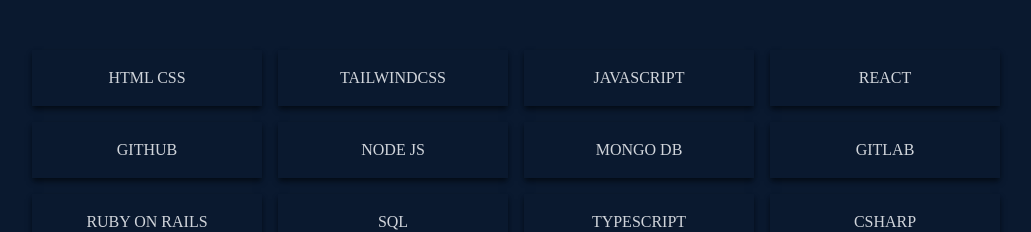
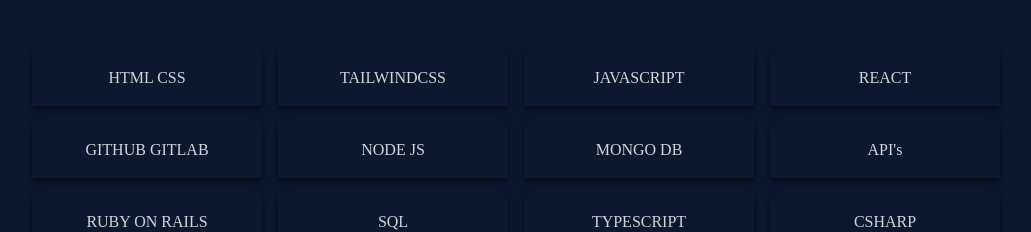
Before and after one commit to sabbatj/react-portfolio-js, a React (Create React App) app: page / in a window 1280 px wide. Shown: the part 1960-2192 px from the top of the page, without its empty margins (124-1155 px from the left). Built offline with nearby package versions, Linux system fonts and the light colour scheme.

Commit message:
Update skills.screen.tsx

```diff
--- a/src/screens/skills/skills.screen.tsx
+++ b/src/screens/skills/skills.screen.tsx
@@ -53,7 +53,7 @@
             <p className='my-4'>REACT</p>
           </motion.div>
           <motion.div className='shadow-md shadow-[#040c16] hover:scale-110 duration-500' variants={skillVariants}>
-            <p className='my-4'>GITHUB</p>
+            <p className='my-4'>GITHUB GITLAB</p>
           </motion.div>
           <motion.div className='shadow-md shadow-[#040c16] hover:scale-110 duration-500' variants={skillVariants}>
             <p className='my-4'>NODE JS </p>
@@ -62,7 +62,7 @@
             <p className='my-4'>MONGO DB</p>
           </motion.div>
           <motion.div className='shadow-md shadow-[#040c16] hover:scale-110 duration-500' variants={skillVariants}>
-            <p className='my-4'>GITLAB</p>
+            <p className='my-4'>API's</p>
           </motion.div>
           <motion.div className='shadow-md shadow-[#040c16] hover:scale-110 duration-500' variants={skillVariants}>
             <p className='my-4'>RUBY ON RAILS</p>
```
